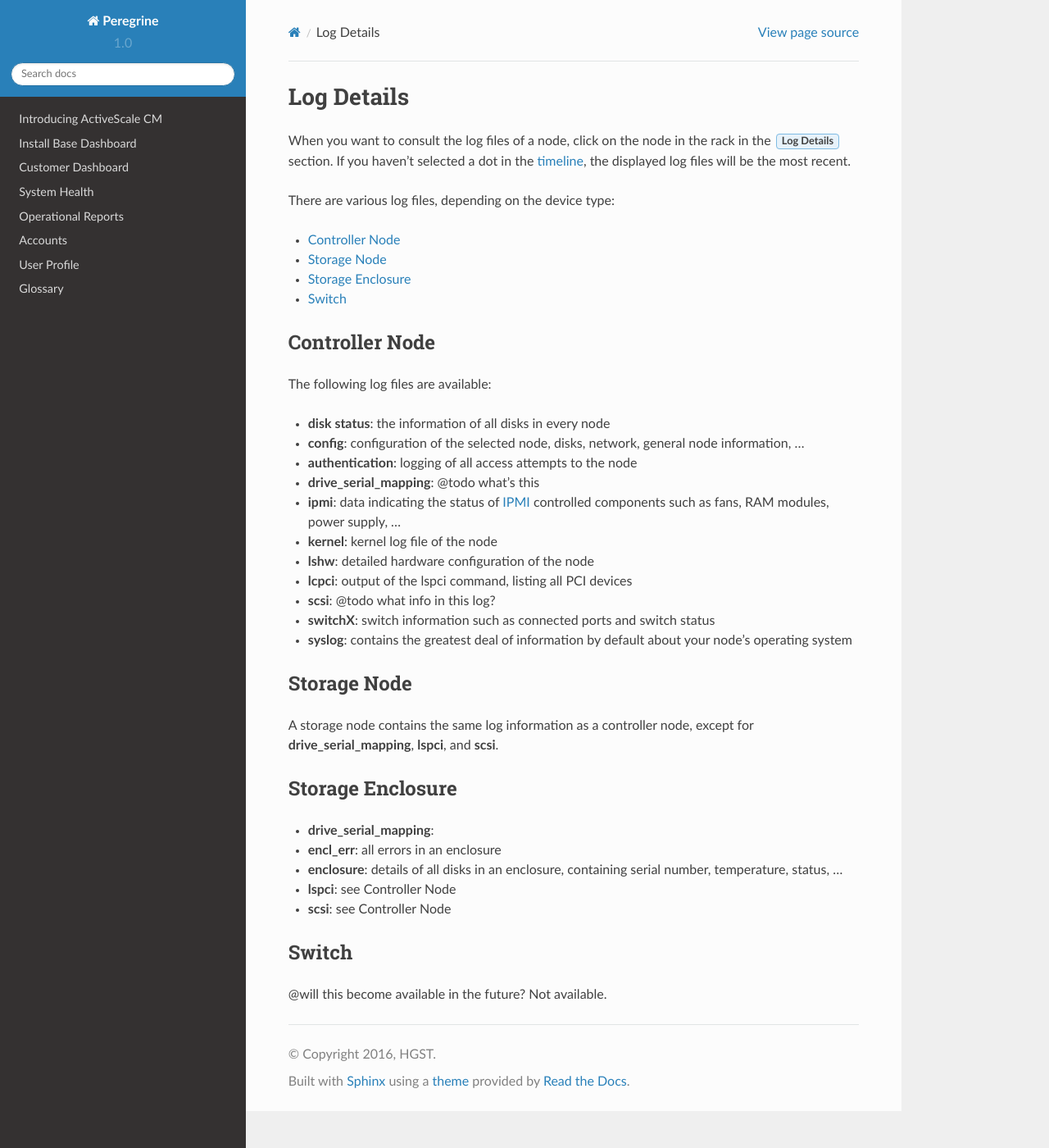
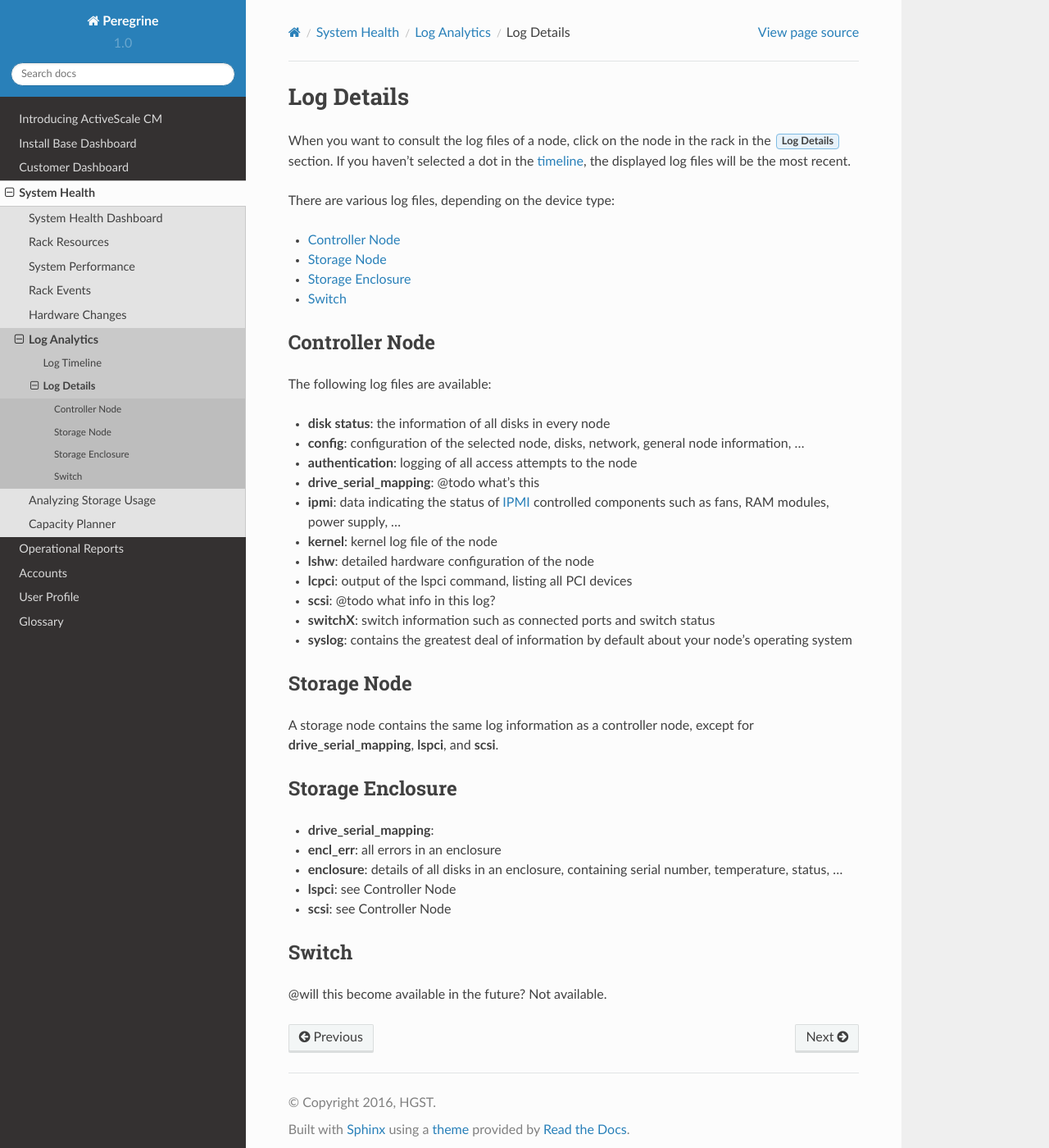
Before and after one commit to tdewolf/peregrine, a Sphinx documentation site: the page built from source/system_health/syshealth_log_viewer/log_rack_details.rst, in a window 1280 px wide and 1400 px high. Shown: the whole window at 82% size. Built offline with Sphinx 7.4.7 and the Read the Docs theme 2.0.0, drawn with Linux system fonts in a browser that asks for light colours; pages that are not in the unit, such as notebooks, are missing from menus.

Commit message:
update system health pages, needs another revision when system is available again

```diff
--- a/source/system_health/system_health.rst
+++ b/source/system_health/system_health.rst
@@ -10,9 +10,9 @@ includes amongst others the system information, alerts, events and so on.
 
    syshealth_dashboard/syshealth_dashboard.rst
    syshealth_resources/syshealth_resources.rst
-   syshealth_performance/syshealth_performance.rst
+   syshealth_usage_patterns/syshealth_usage_patterns.rst
    syshealth_corr_events/syshealth_corr_events.rst
    syshealth_hw_changes/syshealth_hw_changes.rst
-   syshealth_log_analytics/syshealth_log_analytics.rst
-   syshealth_usage_analysis/syshealth_usage_analysis.rst
+   syshealth_log_viewer/syshealth_log_viewer.rst
+   syshealth_system_performance/syshealth_system_performance.rst
    syshealth_capacity_planner/syshealth_capacity_planner.rst
```
Also changed, not shown: source/system_health/syshealth_capacity_planner/syshealth_capacity_planner.rst (renamed from source/system_health/syshealth_capacity_planner/capacity_planner.rst), source/system_health/syshealth_corr_events/syshealth_corr_events.rst (renamed from source/system_health/syshealth_corr_events/syshealth_events.rst), source/system_health/syshealth_log_viewer/log_rack_details.rst (renamed from source/system_health/syshealth_log_analytics/log_rack_details.rst), source/system_health/syshealth_log_viewer/log_timeline.rst (renamed from source/system_health/syshealth_log_analytics/log_timeline.rst), source/system_health/syshealth_log_viewer/syshealth_log_viewer.rst (renamed from source/system_health/syshealth_log_analytics/log_analytics.rst), source/system_health/syshealth_system_performance/operations_analysis.rst (renamed from source/system_health/syshealth_usage_analysis/operations_analysis.rst), source/system_health/syshealth_system_performance/syshealth_system_performance.rst (renamed from source/system_health/syshealth_usage_analysis/syshealth_usage_analysis.rst), source/system_health/syshealth_system_performance/throughput_analysis.rst (renamed from source/system_health/syshealth_usage_analysis/throughput_analysis.rst), source/system_health/syshealth_system_performance/top_users_analysis.rst (renamed from source/system_health/syshealth_usage_analysis/top_users_analysis.rst), source/system_health/syshealth_usage_patterns/compute_performance.rst (renamed from source/system_health/syshealth_performance/compute_performance.rst), source/system_health/syshealth_usage_patterns/general_performance.rst (renamed from source/system_health/syshealth_performance/general_performance.rst), source/system_health/syshealth_usage_patterns/network_performance.rst (renamed from source/system_health/syshealth_performance/network_performance.rst), source/system_health/syshealth_usage_patterns/storage_performance.rst (renamed from source/system_health/syshealth_performance/storage_performance.rst), source/system_health/syshealth_usage_patterns/syshealth_usage_patterns.rst (renamed from source/system_health/syshealth_performance/syshealth_performance.rst).
